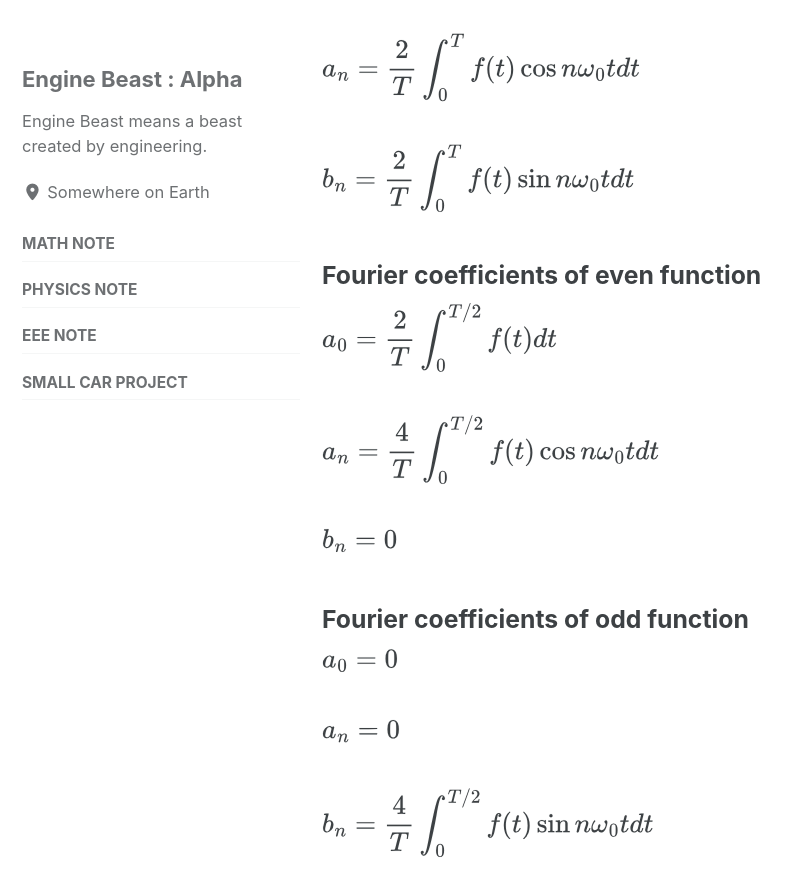
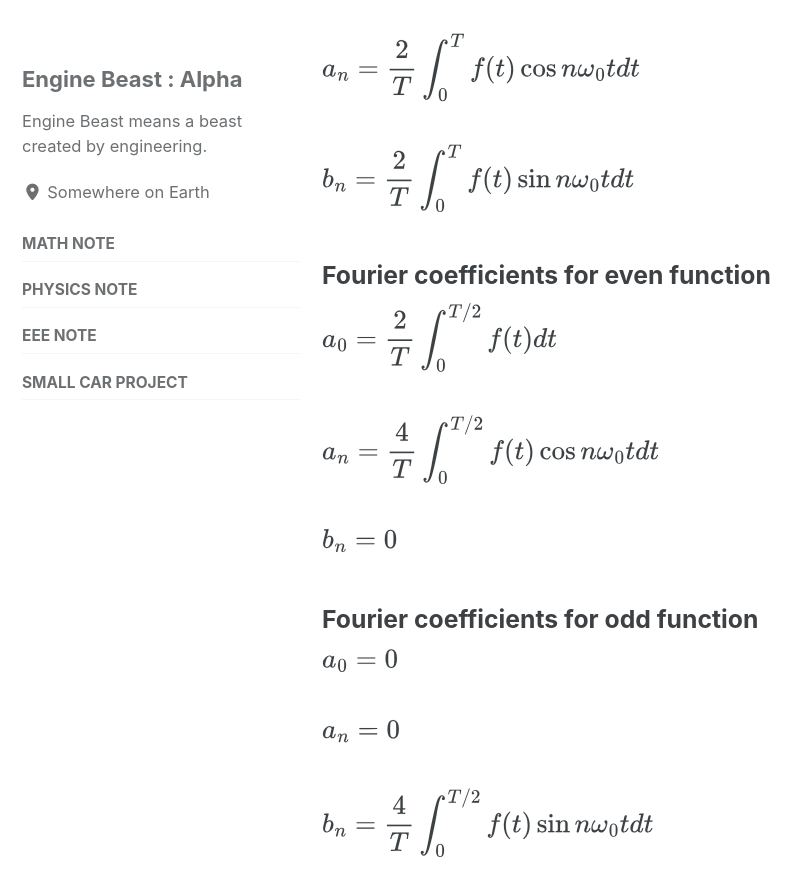
Before and after one commit to enginebeast/enginebeast.github.io, a Jekyll site: the page built from _posts/2025-10-09-Tperiod_fourier_series.md, in a window 1280 px wide and 900 px high, scrolled down 537 px. Shown: the top 896 px of the window, without its empty margins (0-811 px from the left). Built offline with Jekyll 4.4.1, drawn with Linux system fonts in a browser that asks for light colours; cached includes are drawn as plain includes.

Commit message:
Edit grammar

```diff
--- a/_posts/2025-10-09-Tperiod_fourier_series.md
+++ b/_posts/2025-10-09-Tperiod_fourier_series.md
@@ -26,7 +26,7 @@ $$
 $$
 
 
-### Fourier coefficients of even function
+### Fourier coefficients for even function
 $$
 \begin{flalign*}
 & a_0 = \frac{2}{T}\int^{T/2}_0f(t)dt
@@ -37,7 +37,7 @@ $$
 \end{flalign*}
 $$
 
-### Fourier coefficients of odd function
+### Fourier coefficients for odd function
 $$
 \begin{flalign*}
 & a_0 = 0
```
